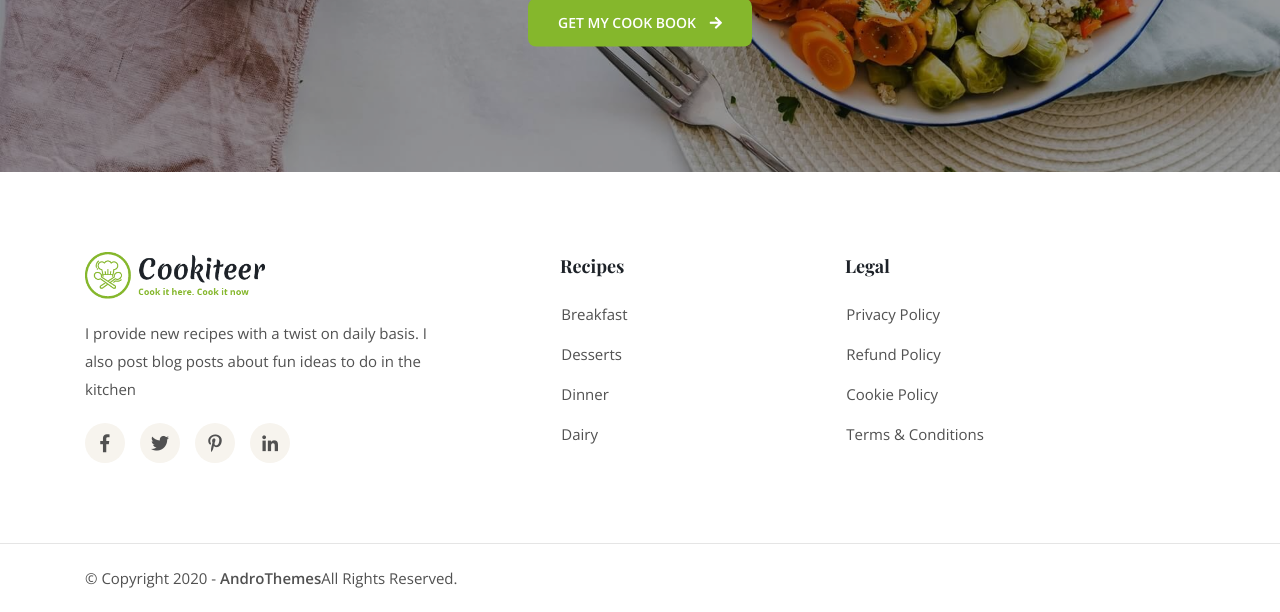
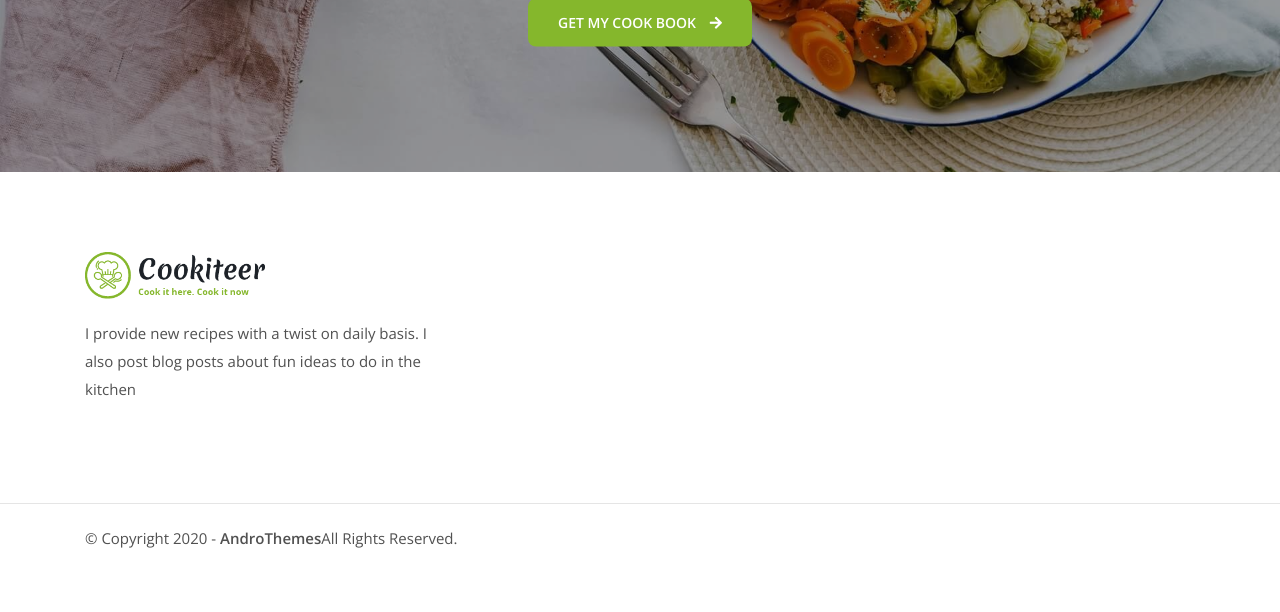
Before and after one commit to ApurvSapar21/SIT_725_GROUP_PROJECT, a Flask app: page / in a window 1280 px wide. Shown: the part 628-1240 px from the top of the page. After the commit the page ends 1176 px from the top, so only its background shows below. Run offline with Flask 2, Linux system fonts and the light colour scheme; some libraries are stand-ins or nearby versions.

Commit message:
home page shorten v5

```diff
--- a/templates/home-v2.html
+++ b/templates/home-v2.html
@@ -66,30 +66,6 @@
                <div class="col-lg-4 col-md-4 col-sm-12 footer-widget">
                   <div class="footer-logo"><img src="static/picture/logo.png" alt="cookiteer"></div>
                   <p>I provide new recipes with a twist on daily basis. I also post blog posts about fun ideas to do in the kitchen</p>
-                  <ul class="social-media">
-                     <li><a href="#"><i class="fab fa-facebook-f"></i></a></li>
-                     <li><a href="#"><i class="fab fa-twitter"></i></a></li>
-                     <li><a href="#"><i class="fab fa-pinterest-p"></i></a></li>
-                     <li><a href="#"><i class="fab fa-linkedin-in"></i></a></li>
-                  </ul>
-               </div>
-               <div class="offset-lg-1 offset-md-1 col-lg-3 col-md-3 col-sm-6 footer-widget">
-                  <h5 class="widget-title">Recipes</h5>
-                  <ul>
-                     <li><a href="#">Breakfast</a></li>
-                     <li><a href="#">Desserts</a></li>
-                     <li><a href="#">Dinner</a></li>
-                     <li><a href="#">Dairy</a></li>
-                  </ul>
-               </div>
-               <div class="col-lg-4 col-md-3 col-sm-6 footer-widget">
-                  <h5 class="widget-title">Legal</h5>
-                  <ul>
-                     <li><a href="#">Privacy Policy</a></li>
-                     <li><a href="#">Refund Policy</a></li>
-                     <li><a href="#">Cookie Policy</a></li>
-                     <li><a href="#">Terms & Conditions</a></li>
-                  </ul>
                </div>
             </div>
          </div>
```
